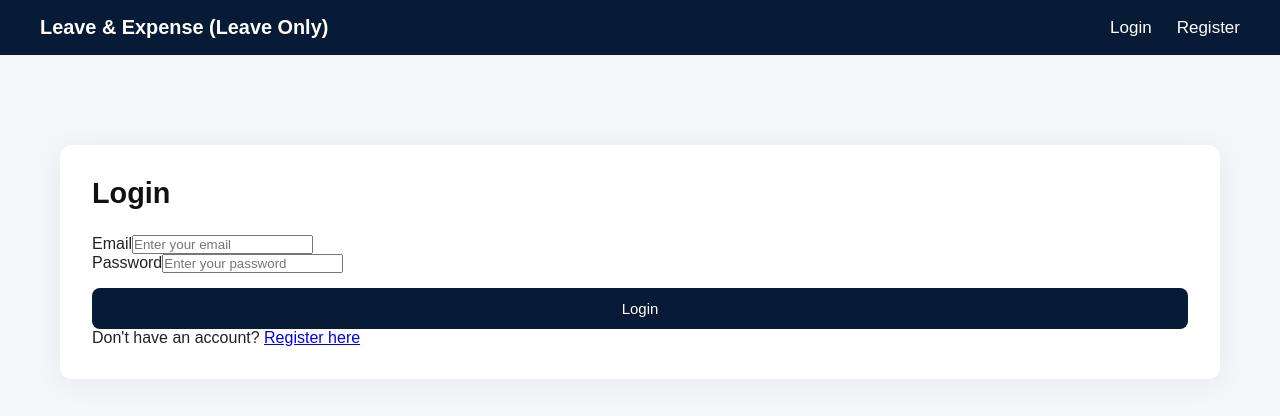
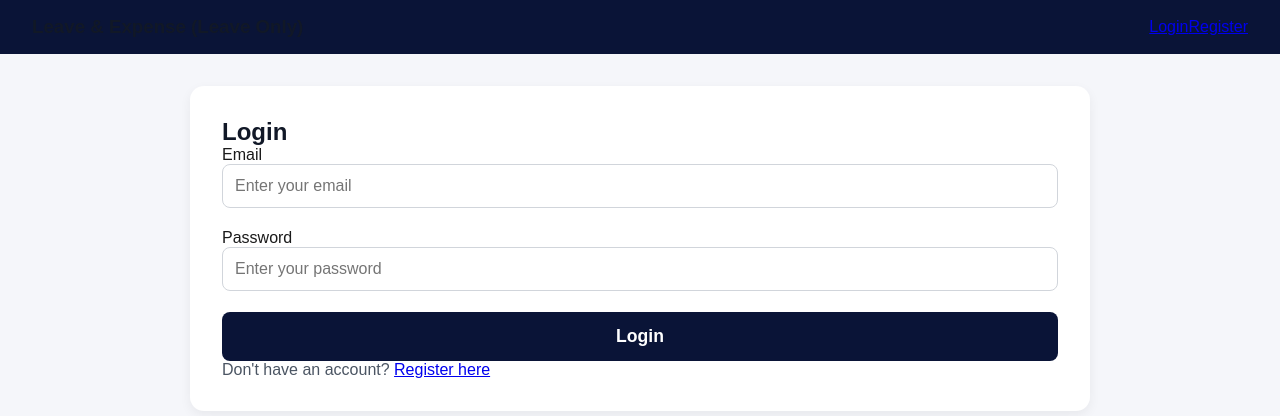
Before and after one commit to Gowthamsenthil-22/leave_sys, a React app in the folder frontend/: page /login in a window 1280 px wide. Shown: the top 416 px of the page. Built offline with nearby package versions, Linux system fonts and the light colour scheme; the HTML template or start-up script is replaced by a standard one.

Commit message:
Refactor global CSS styles for modern minimal design
Updated global styles for improved aesthetics and layout.

```diff
--- a/frontend/src/styles/global.css
+++ b/frontend/src/styles/global.css
@@ -1,110 +1,183 @@
-/* GLOBAL LAYOUT */
+/* ===============================
+   Global Base Styles (Modern Minimal)
+   =============================== */
+
 body {
   margin: 0;
   padding: 0;
-  font-family: "Inter", sans-serif;
-  background: #f5f6fa;
-  color: #222;
+  font-family: 'Inter', sans-serif;
+  background: #f4f6f9;
+  color: #1a1a1a;
 }
 
-/* Page wrapper */
-.page-container {
-  width: 100%;
-  max-width: 1200px;
-  margin: 40px auto;
-  padding: 20px;
+.app-container {
+  min-height: 100vh;
 }
 
-/* Card box */
-.card {
-  background: white;
-  padding: 32px;
-  border-radius: 12px;
-  box-shadow: 0 4px 30px rgba(0, 0, 0, 0.06);
-  margin-top: 30px;
+.app-content {
+  padding: 2rem 1rem;
 }
 
-/* Headings */
-h2 {
-  font-size: 1.8rem;
-  margin-bottom: 25px;
+/* ===============================
+   Typography
+   =============================== */
+
+h1, h2, h3 {
+  color: #111827;
   font-weight: 700;
-  color: #111;
 }
 
-/* TABLE STYLING */
-.table-wrapper {
+p {
+  color: #4b5563;
+}
+
+/* ===============================
+   Card (White Box)
+   =============================== */
+
+.card {
+  background: #ffffff;
+  padding: 2rem;
+  border-radius: 14px;
+  box-shadow: 0 4px 12px rgba(0,0,0,0.06);
+  max-width: 900px;
+  margin: auto;
+}
+
+/* ===============================
+   Buttons
+   =============================== */
+
+.primary-button {
   width: 100%;
+  background: #0a1437;
+  color: white;
+  border: none;
+  padding: 14px;
+  border-radius: 8px;
+  font-size: 1.1rem;
+  font-weight: 600;
+  cursor: pointer;
+  transition: 0.2s ease;
+}
+
+.primary-button:hover {
+  background: #172554;
+}
+
+.nav-button {
+  background: transparent;
+  border: none;
+  padding: 8px 14px;
+  font-size: 1rem;
+  cursor: pointer;
+  font-weight: 500;
+}
+
+.nav-button:hover {
+  color: #0a1437;
+}
+
+/* ===============================
+   Form Styling
+   =============================== */
+
+.form-group {
+  margin-bottom: 1.3rem;
+}
+
+input, select, textarea {
+  width: 100%;
+  padding: 12px;
+  border-radius: 8px;
+  border: 1px solid #d1d5db;
+  font-size: 1rem;
+}
+
+input:focus, select:focus {
+  outline: none;
+  border-color: #0a1437;
+}
+
+/* ===============================
+   Table (Clean UI)
+   =============================== */
+
+.table-container {
   overflow-x: auto;
 }
 
 table {
   width: 100%;
   border-collapse: collapse;
-  margin-top: 10px;
-  background: white;
-  border-radius: 10px;
-  overflow: hidden;
-}
-
-th, td {
-  padding: 16px 20px;
-  font-size: 16px;
-  text-align: left;
+  margin-top: 1rem;
 }
 
 th {
+  text-align: left;
+  padding: 14px;
   background: #f0f2f5;
   font-weight: 600;
 }
 
-tr {
-  border-bottom: 1px solid #eee;
+td {
+  padding: 14px;
+  border-top: 1px solid #e5e7eb;
 }
 
-tr:last-child {
-  border-bottom: none;
+tr:hover {
+  background: #f9fafb;
 }
 
-/* BUTTONS */
-.primary-button, .secondary-button {
-  padding: 12px 20px;
-  border-radius: 8px;
-  border: none;
-  cursor: pointer;
-  font-size: 15px;
-  font-weight: 500;
+/* ===============================
+   Centered Layout for Cards
+   =============================== */
+
+.center-box {
+  display: flex;
+  justify-content: center;
+  margin-top: 2rem;
 }
 
-.primary-button {
-  background: #071a36;
-  color: white;
-  width: 100%;
-  margin-top: 15px;
+/* ===============================
+   Error Message
+   =============================== */
+
+.error-text {
+  color: #dc2626;
+  margin-bottom: 1rem;
 }
 
-.secondary-button {
-  background: #dfe4ea;
-}
+/* ===============================
+   Navbar Styling
+   =============================== */
 
-/* NAVBAR FIX */
 .navbar {
-  background: #071a36;
-  padding: 16px 40px;
+  width: 100%;
+  background: #0a1437;
+  padding: 1rem 2rem;
   color: white;
   display: flex;
   justify-content: space-between;
   align-items: center;
-  font-size: 17px;
 }
 
-.navbar a {
-  color: white;
+.navbar-links a {
+  margin-right: 1.5rem;
+  color: #cbd5e1;
   text-decoration: none;
-  margin-left: 25px;
-  font-weight: 500;
 }
 
-.navbar a:hover {
-  opacity: 0.7;
+.navbar-links a:hover {
+  color: white;
 }
+
+.logout-btn {
+  background: white;
+  color: #0a1437;
+  border: none;
+  padding: 8px 18px;
+  border-radius: 8px;
+  font-weight: 600;
+  cursor: pointer;
+}
```
